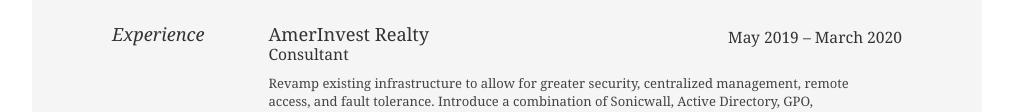
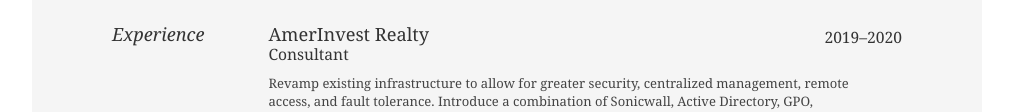
Before and after one commit to DanGIT2020/dangit2020.github.io, a plain HTML site: page index.html in a window 1280 px wide. Shown: the part 614-726 px from the top of the page, without its empty margins (133-1146 px from the left). Drawn offline with Linux system fonts and the light colour scheme.

Commit message:
[commit]

```diff
--- a/index.html
+++ b/index.html
@@ -111,7 +111,7 @@
 							<div class="job">
 								<h2>AmerInvest Realty</h2>
 								<h3>Consultant</h3>
-								<h4>May 2019 – March 2020</h4>
+								<h4>2019–2020</h4>
 								<p>
 									Revamp existing infrastructure to allow for greater security, centralized management, remote access, and fault tolerance.
 									Introduce a combination of Sonicwall, Active Directory, GPO, Remote Desktop Services, Hyper-V, WSUS, and Veeam to accomplish company goals.
```
